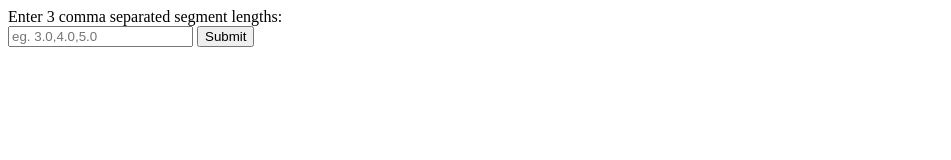
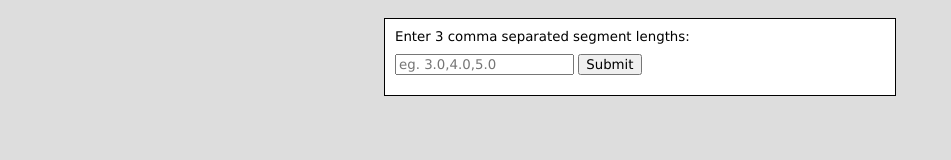
Before and after one commit to awpeterson/Triangle, a plain HTML site: page TriangleService/wwwroot/index.html in a window 1280 px wide. Shown: the whole page, without its empty margins (0-951 px from the left). Drawn offline with nearby package versions, Linux system fonts and the light colour scheme.

Commit message:
Added Readme text and style to index.html

```diff
--- a/TriangleService/wwwroot/index.html
+++ b/TriangleService/wwwroot/index.html
@@ -1,11 +1,36 @@
 <html>
     <head>
+        <style>
+            body{
+                background-color: #ddd;
+                padding: 10px;
+            }
+            body, input
+            {
+                font-family: Verdana, Geneva, Tahoma, sans-serif;
+                font-size: 10pt;
+            }
+            .container{
+                margin: auto;
+                width: 500px;
+                background-color: #fff;
+                border: 1px solid #000;
+                padding: 5px;
+            }
+            .container div{
+                padding: 5px;
+            }
+        </style>
     </head>
     <body>
-        <span>Enter 3 comma separated segment lengths: </span><br/>
-        <input type="text" id="txtSegments" placeholder="eg. 3.0,4.0,5.0" />
-        <input type="button" id="cmdSubmit" value="Submit"></input>
-        <div id="result" />
+        <div class="container">
+            <div>Enter 3 comma separated segment lengths: </div>
+            <div>
+                <input type="text" id="txtSegments" placeholder="eg. 3.0,4.0,5.0" />
+                <input type="button" id="cmdSubmit" value="Submit"></input>
+            </div>
+            <div id="result" />
+        </div>
         <script src="//ajax.googleapis.com/ajax/libs/jquery/2.0.3/jquery.min.js"></script>
         <script>
             $(document).ready(function(){
```
Also changed, not shown: 1 other file.
